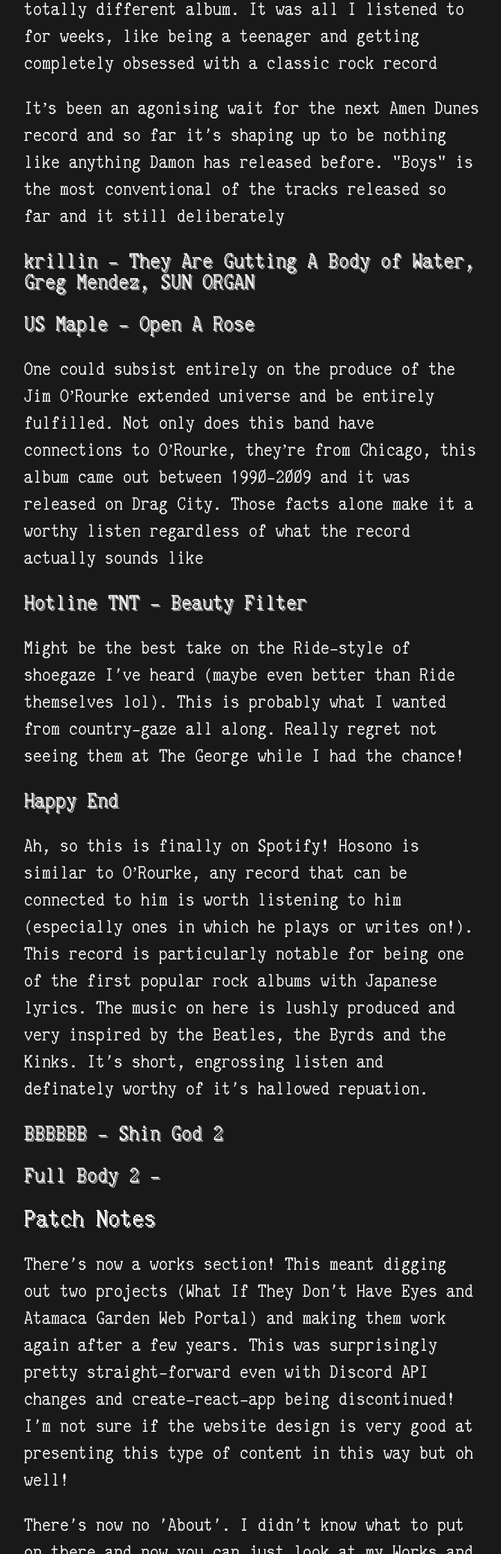
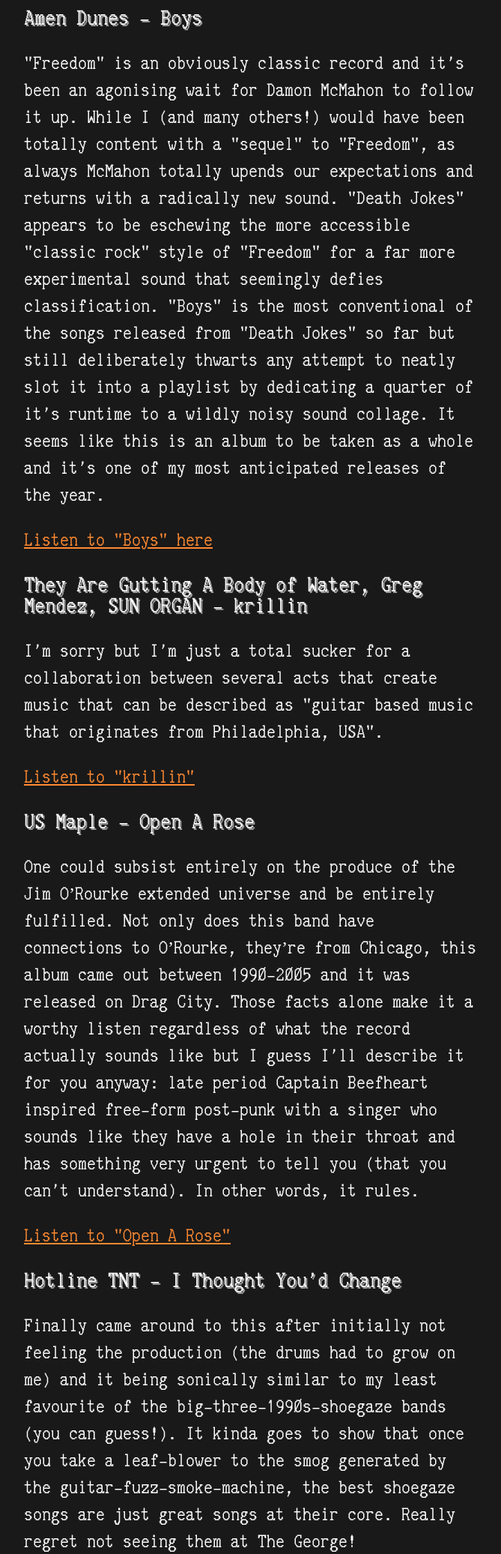
Before and after one commit to patrickpatrickpatrick/patrickpages, an Eleventy site: page content/blog/mar24.md in a window 1280 px wide. Shown: the part 727-2800 px from the top of the page at 75% size, without its empty margins (304-973 px from the left). Built offline with nearby package versions, Linux system fonts and the light colour scheme; Eleventy itself is replaced by a stand-in of ours; files that its build step writes are made by us from their sources.

Commit message:
Patrick finish the blog post on time challenge

```diff
--- a/content/blog/apr24.md
+++ /dev/null
@@ -1,8 +0,0 @@
----
-title: Apr 2024
-description: Apr 24 Roundup
-date: 2024-03-31
-draft: true
----
-
-## What I've Been Listening To
--- a/content/blog/mar24.md
+++ b/content/blog/mar24.md
@@ -4,37 +4,54 @@
 date: 2024-03-31
 ---
 
-Not going to comment on how late this is!
+Sorry, I got totally distracted by writing an entirely new section of the site so totally forgot to do the month-post. I also had my birthday and I went to Paris. Maybe I'll get better at meeting deadlines next month (I have not yet started to write the April month-post).
 
 ## What I've Been Listening To
 
 ### Amen Dunes - Boys
 
-“Freedom” is a record that crept up on me. At the time of its release I felt pretty indifferent to it but years later I revisited it and found a totally different album. It was all I listened to for weeks, like being a teenager and getting completely obsessed with a classic rock record
+"Freedom" is an obviously classic record and it's been an agonising wait for Damon McMahon to follow it up. While I (and many others!) would have been totally content with a "sequel" to "Freedom", as always McMahon totally upends our expectations and returns with a radically new sound. "Death Jokes" appears to be eschewing the more accessible "classic rock" style of "Freedom" for a far more experimental sound that seemingly defies classification. "Boys" is the most conventional of the songs released from "Death Jokes" so far but still deliberately thwarts any attempt to neatly slot it into a playlist by dedicating a quarter of it's runtime to a wildly noisy sound collage. It seems like this is an album to be taken as a whole and it's one of my most anticipated releases of the year.
 
-It’s been an agonising wait for the next Amen Dunes record and so far it's shaping up to be nothing like anything Damon has released before. "Boys" is the most conventional of the tracks released so far and it still deliberately
+[Listen to "Boys" here](https://www.youtube.com/watch?v=D6mj3LLAG1g )
 
-### krillin - They Are Gutting A Body of Water, Greg Mendez, SUN ORGAN
+### They Are Gutting A Body of Water, Greg Mendez, SUN ORGAN - krillin
+
+I'm sorry but I'm just a total sucker for a collaboration between several acts that create music that can be described as "guitar based music that originates from Philadelphia, USA".
+
+[Listen to "krillin"](https://www.youtube.com/watch?v=3XO30ROquSw)
 
 ### US Maple - Open A Rose
 
-One could subsist entirely on the produce of the Jim O’Rourke extended universe and be entirely fulfilled. Not only does this band have connections to O’Rourke, they’re from Chicago, this album came out between 1990-2009 and it was released on Drag City. Those facts alone make it a worthy listen regardless of what the record actually sounds like
+One could subsist entirely on the produce of the Jim O’Rourke extended universe and be entirely fulfilled. Not only does this band have connections to O’Rourke, they’re from Chicago, this album came out between 1990-2005 and it was released on Drag City. Those facts alone make it a worthy listen regardless of what the record actually sounds like but I guess I'll describe it for you anyway: late period Captain Beefheart inspired free-form post-punk with a singer who sounds like they have a hole in their throat and has something very urgent to tell you (that you can't understand). In other words, it rules.
 
-### Hotline TNT - Beauty Filter
+[Listen to "Open A Rose"](https://www.youtube.com/watch?v=nH3VawiyTMw)
 
-Might be the best take on the Ride-style of shoegaze I've heard (maybe even better than Ride themselves lol). This is probably what I wanted from country-gaze all along. Really regret not seeing them at The George while I had the chance!
+### Hotline TNT - I Thought You'd Change
 
-### Happy End
+Finally came around to this after initially not feeling the production (the drums had to grow on me) and it being sonically similar to my least favourite of the big-three-1990s-shoegaze bands (you can guess!). It kinda goes to show that once you take a leaf-blower to the smog generated by the guitar-fuzz-smoke-machine, the best shoegaze songs are just great songs at their core. Really regret not seeing them at The George!
 
-Ah, so this is finally on Spotify! Hosono is similar to O’Rourke, any record that can be connected to him is worth listening to him (especially ones in which he plays or writes on!). This record is particularly notable for being one of the first popular rock albums with Japanese lyrics. The music on here is lushly produced and very inspired by the Beatles, the Byrds and the Kinks. It's short, engrossing listen and definately worthy of it's hallowed repuation.
+[Listen to "I Thought You'd Change"](https://www.youtube.com/watch?v=mMxEbHC_xqY)
+
+### Happy End -  風をあつめて
+
+Hosono is similar to O’Rourke, any record that can be connected to him is worth listening to (especially ones in which he produces, plays or writes on!). This record is particularly notable for being one of the first popular rock albums with Japanese lyrics. The music on here is lushly produced and inspired by The Beatles, The Byrds and The Kinks. Just the first of many indelible marks Hosono made on music as a medium, hopefully this track will make you embark on a voyage to discover the rest of his incredible work!
+
+[Listen to "風をあつめて" here](https://www.youtube.com/watch?v=EZQQlzCqqNs&t=255s)
 
 ### BBBBBB - Shin God 2
 
-### Full Body 2 -
+[Positive Violence](https://deathbombarc.bandcamp.com/album/positive-violence) was one of my [favourite records of 2023](/blog/2023lists/) and this [new EP](https://bbbbbbb1.bandcamp.com/album/shinpi) is maybe even more ridiculous? One of the members also has probably [the coolest pair of jeans I've ever seen](https://www.youtube.com/watch?v=W5-SL-0irCI&pp=ygUUYmJiYmJiYiBzcGFjZSBzaG93ZXI%3D) (that I'd never have the courage to rock myself). 20th century [Boredoms](https://www.youtube.com/watch?v=LVoRmjah6jE) for the 21st century.
 
+[Listen to "SHIN GOD 2" here](https://www.youtube.com/watch?v=zjNgdXFZLPI)
+
+### Full Body 2 - ador//ation (Audiotree Live Session)
+
+I'm sorry but I'm just a total sucker for live recordings from an act that creates music that can be described as "guitar based music that originates from Philadelphia, USA".
+
+[Listen to "ador//ation" here](https://youtu.be/xe7rEv5UgRA?t=750)
 
 ## Patch Notes
 
-There's now a works section! This meant digging out two projects (What If They Don't Have Eyes and Atamaca Garden Web Portal) and making them work again after a few years. This was surprisingly pretty straight-forward even with Discord API changes and create-react-app being discontinued! I'm not sure if the website design is very good at presenting this type of content in this way but oh well!
+There's now a [works](/works) page! This meant digging out two projects ([What If They Don't Have Eyes](/works/what-if/) and [Atamaca Garden Web Portal](/works/atamaca-preamble/)) and making them work again after a few years. I also wrote up my time making an [interactive exhibit](/works/concealed-history/) for the V&A South Kensington Museum. More to add soon :)
 
-There's now no 'About'. I didn't know what to put on there and now you can just look at my Works and read my blog posts to understand who I am :) (most job applications just let you specify your LinkedIn profile address seperately anyway!!)
+There's still no email subscription (yet) but it is being worked on ([I promise!](https://github.com/patrickpatrickpatrick/patrickpatrickpatrick.github.io/blob/d07d7eb40f00d2c3d8f205355d91cac1eec719aa/_includes/layouts/mailinglist.njk)).
```
